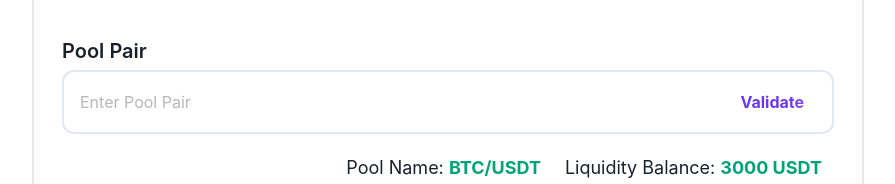
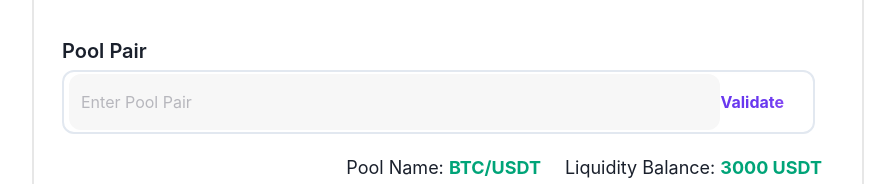
Before and after one commit to Feranmiola/MMBot, a React (Vite) app: page / in a window 1280 px wide. Shown: the part 695-879 px from the top of the page, without its empty margins (192-1087 px from the left). Built offline with nearby package versions, Linux system fonts and the light colour scheme.

Commit message:
toast updates]

```diff
--- a/src/components/Forms/pages/CreateNewProfile.tsx
+++ b/src/components/Forms/pages/CreateNewProfile.tsx
@@ -122,11 +122,12 @@ const CreateNewProfile = () => {
                   <div>
                     <p className="text-[20px] font-semibold">Pool Pair</p>
                   </div>
-                  <div className="flex flex-row items-center justify-between space-x-3 h-[64px] rounded-[12px] inputDivFocus border-[2px] mt-1">
+                  <div className="flex flex-row items-center justify-center space-x-3 h-[64px] w-[753px] rounded-[12px] inputDivFocus border-[2px] mt-1">
+                    <div className="bg-white h-[58px] w-[747px] flex items-center justify-center flex-row rounded-[12px]">
+                      <Input className="shad-input-fillup-noDM h-[56px] w-[723px] ml-1 " placeholder="Enter Pool Pair"/>
 
-                      <Input className="shad-input-custom ml-1 " placeholder="Enter Pool Pair"/>
-
-                    <p className="pr-7 validateText text-[16px] font-bold">Validate</p>
+                      <p className="pr-7 validateText text-[16px] font-bold">Validate</p>
+                    </div>
                   </div>
                 </div>
 
```
